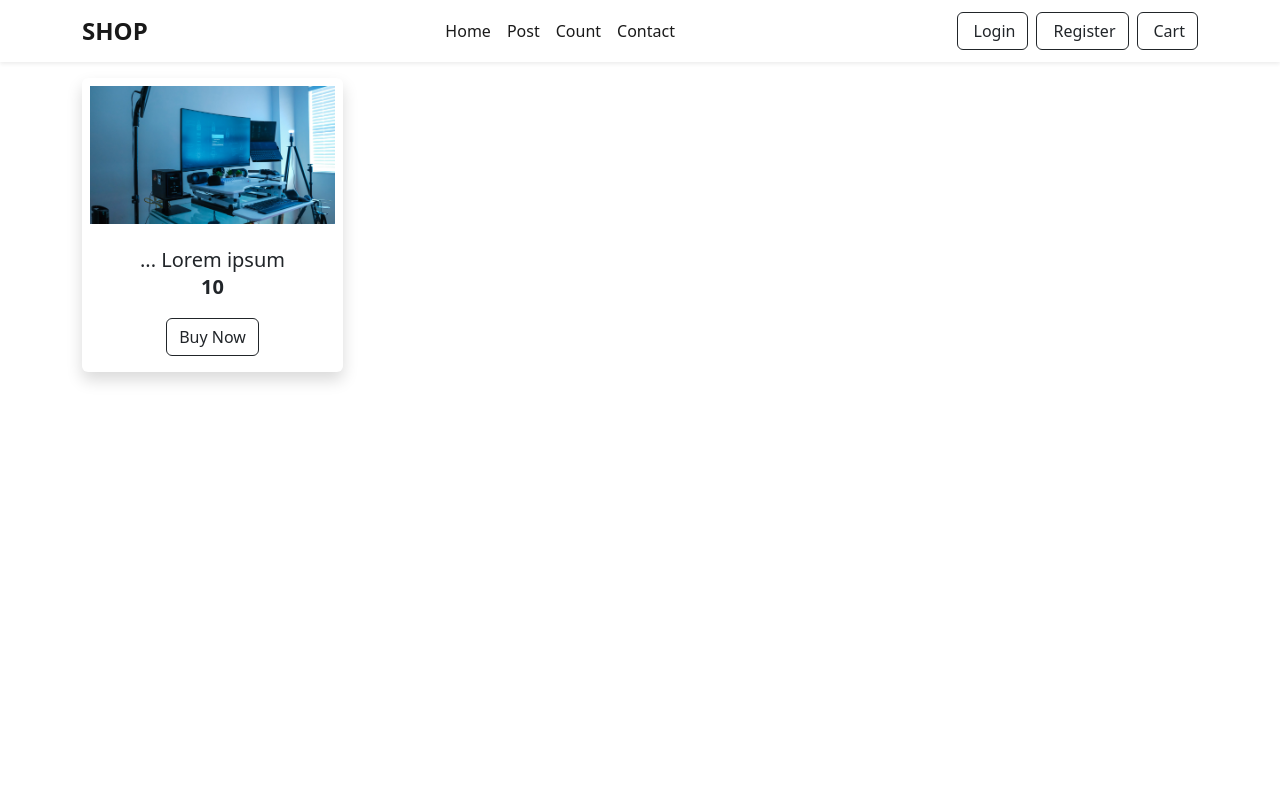
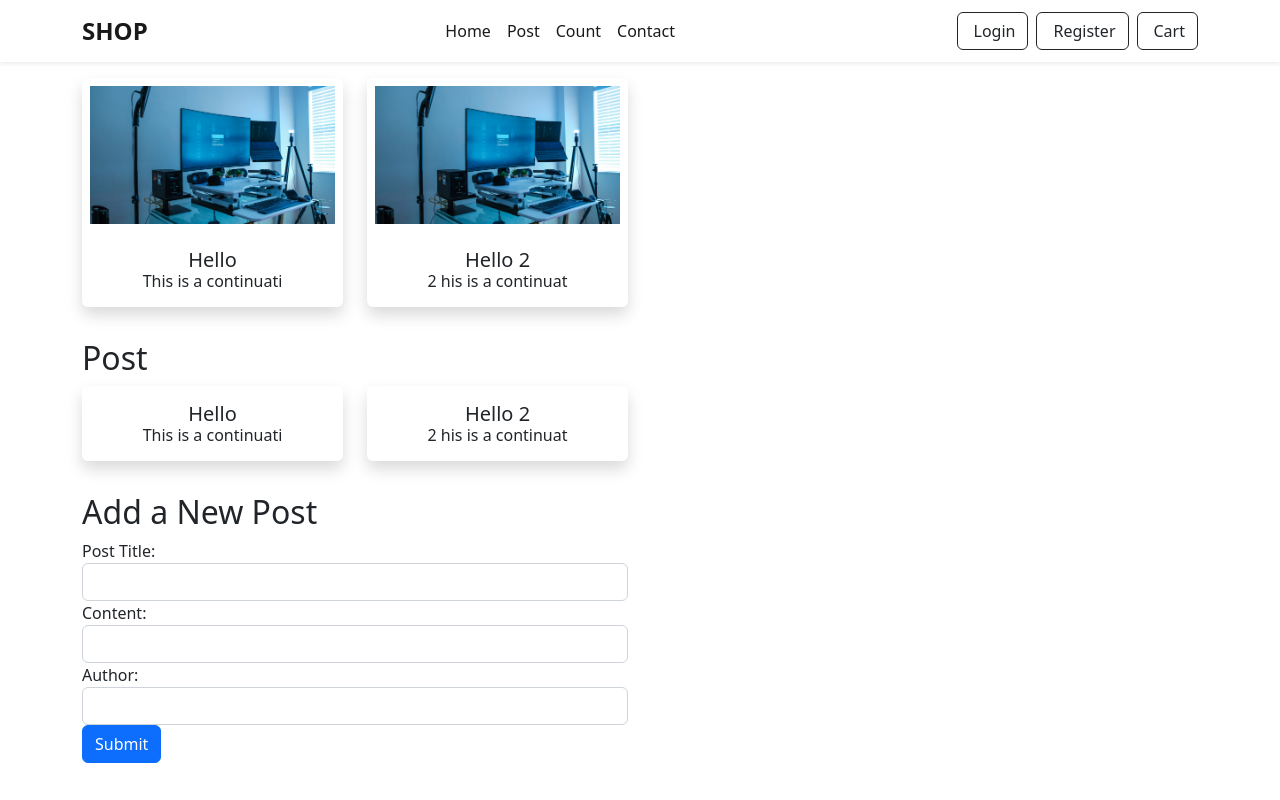
Before and after one commit to Apurbo-cse/React-Redux-Toolkit, a React (Create React App) app: page /post in a window 1280 px wide. Built offline with nearby package versions, Linux system fonts and the light colour scheme.

Commit message:
Create Post

```diff
--- /dev/null
+++ b/src/components/post/CreatePost.js
@@ -0,0 +1,47 @@
+import React from "react";
+
+const CreatePost = () => {
+  return (
+    <>
+      <form className="col-md-6">
+        <h2>Add a New Post</h2>
+
+        <div class="form-group">
+          <label for="exampleInputEmail1">Post Title:</label>
+          <input
+            class="form-control"
+            type="text"
+            id="postTitle"
+            name="postTitle"
+          />
+          {/* <small id="emailHelp" class="form-text text-warning">
+            We'll never share your email with anyone else.
+          </small> */}
+        </div>
+
+        <div class="form-group">
+          <label for="exampleInputEmail1">Content:</label>
+          <input
+            class="form-control"
+            type="text"
+            id="postContent"
+            name="postTitle"
+          />
+        </div>
+
+        <div class="form-group">
+          <label for="exampleInputEmail1">Author:</label>
+          <select class="form-control" id="postAuthor">
+            <option value=""></option>
+          </select>
+        </div>
+
+        <button type="submit" class="btn btn-primary">
+          Submit
+        </button>
+      </form>
+    </>
+  );
+};
+
+export default CreatePost;
--- a/src/components/post/Post.js
+++ b/src/components/post/Post.js
@@ -1,27 +1,35 @@
 import React from "react";
-import { Link } from "react-router-dom";
+import { useSelector } from "react-redux";
 import Pic1 from "../../assets/images/3.png";
+import PostList from "../../features/postCounter/PostList";
+import { selectAllPosts } from "../../features/postCounter/postsSlice";
+import CreatePost from "./CreatePost";
 
 const Post = () => {
+  const posts = useSelector(selectAllPosts);
   return (
     <>
       <div className="container">
         <div className="row my-3">
-          <div className="col-6 col-md-4 col-lg-3 mb-3">
+          {posts.map((post) => (
+            <div className="col-6 col-md-4 col-lg-3 mb-3" key={post.id}>
               <div className="card border-0 shadow text-center  ">
                 <img src={Pic1} className="card-img-top p-2" alt={Pic1} />
                 <div className="card-body">
                   <h5 className="card-title mb-0">
-                  {/* {props.title.substring(0, 20)} */}
-                  ... Lorem ipsum
+                    {post.title.substring(0, 20)}
                   </h5>
-                <p className="card-text lead fw-bold">10</p>
-                <Link to="#" className="btn btn-outline-dark">
-                  Buy Now
-                </Link>
+                  <h6 className="card-title mb-0">
+                    {post.content.substring(0, 20)}
+                  </h6>
                 </div>
               </div>
             </div>
+          ))}
+
+          <PostList />
+
+          <CreatePost />
         </div>
       </div>
     </>
--- a/src/features/postCounter/PostList.js
+++ b/src/features/postCounter/PostList.js
@@ -1,12 +1,31 @@
-import React from 'react'
-import { useSelector } from 'react-redux'
+import { useSelector } from "react-redux";
+import { selectAllPosts } from "./postsSlice";
 
 const PostList = () => {
+  const posts = useSelector(selectAllPosts);
 
-const posts = useSelector(state => state.posts)
+  const renderedPosts = posts.map((post) => (
+    <>
+      <div className="col-6 col-md-4 col-lg-3 mb-3">
+        <div className="card border-0 shadow text-center ">
+          <div className="card-body">
+            <h5 className="card-title mb-0">{post.title.substring(0, 20)}</h5>
+            <h6 className="card-title mb-0">{post.content.substring(0, 20)}</h6>
+          </div>
+        </div>
+      </div>
+    </>
+  ));
 
   return (
-    <div>PostList</div>
-  )
-}
-export default PostList
+    <>
+      <div className="container">
+        <div className="row my-3">
+          <h2>Post</h2>
+          {renderedPosts}
+        </div>
+      </div>
+    </>
+  );
+};
+export default PostList;
--- a/src/features/postCounter/postsSlice.js
+++ b/src/features/postCounter/postsSlice.js
@@ -8,7 +8,13 @@ const initialState = [
 const postsSlice = createSlice({
   name: "posts",
   initialState,
-  reducers: {},
+  reducers: {
+    postsAdded(state, action) {
+      state.push(action.payload);
+    },
+  },
 });
 
+export const selectAllPosts = (state) => state.posts;
+export const { postAdded } = postsSlice.actions;
 export default postsSlice.reducer;
```
Lines whose indentation alone changed are shown as unchanged.
